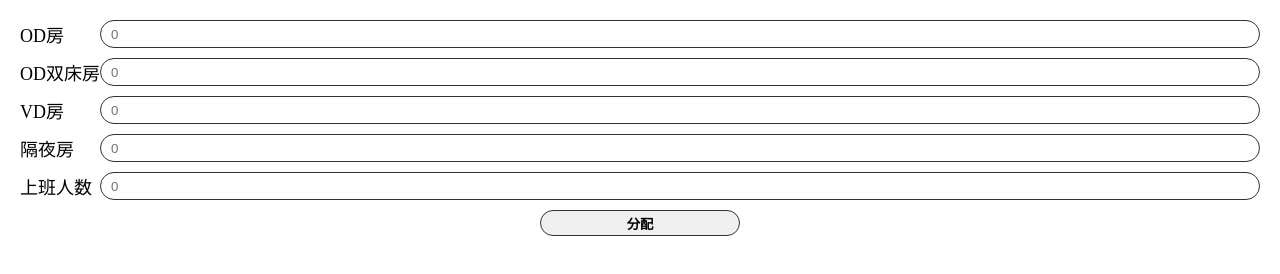
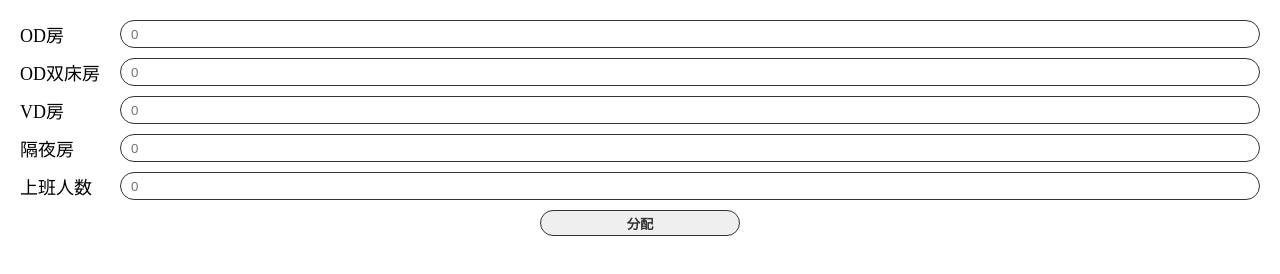
Before and after one commit to coshinehcl/fenfang, a plain HTML site: page main.html in a window 1280 px wide. Drawn offline with Linux system fonts and the light colour scheme.

```diff
--- a/main.html
+++ b/main.html
@@ -23,7 +23,7 @@
             justify-content: center;
         }
         .form .item label {
-            width: 80px;
+            width: 100px;
         }
         .form .item input {
             flex:1;
@@ -41,6 +41,7 @@
             border-radius: 10000px;
             border:1px solid #333;
             width: 200px;
+            color:#333;
         }
         .form-result {
             width: 100vw;
```
